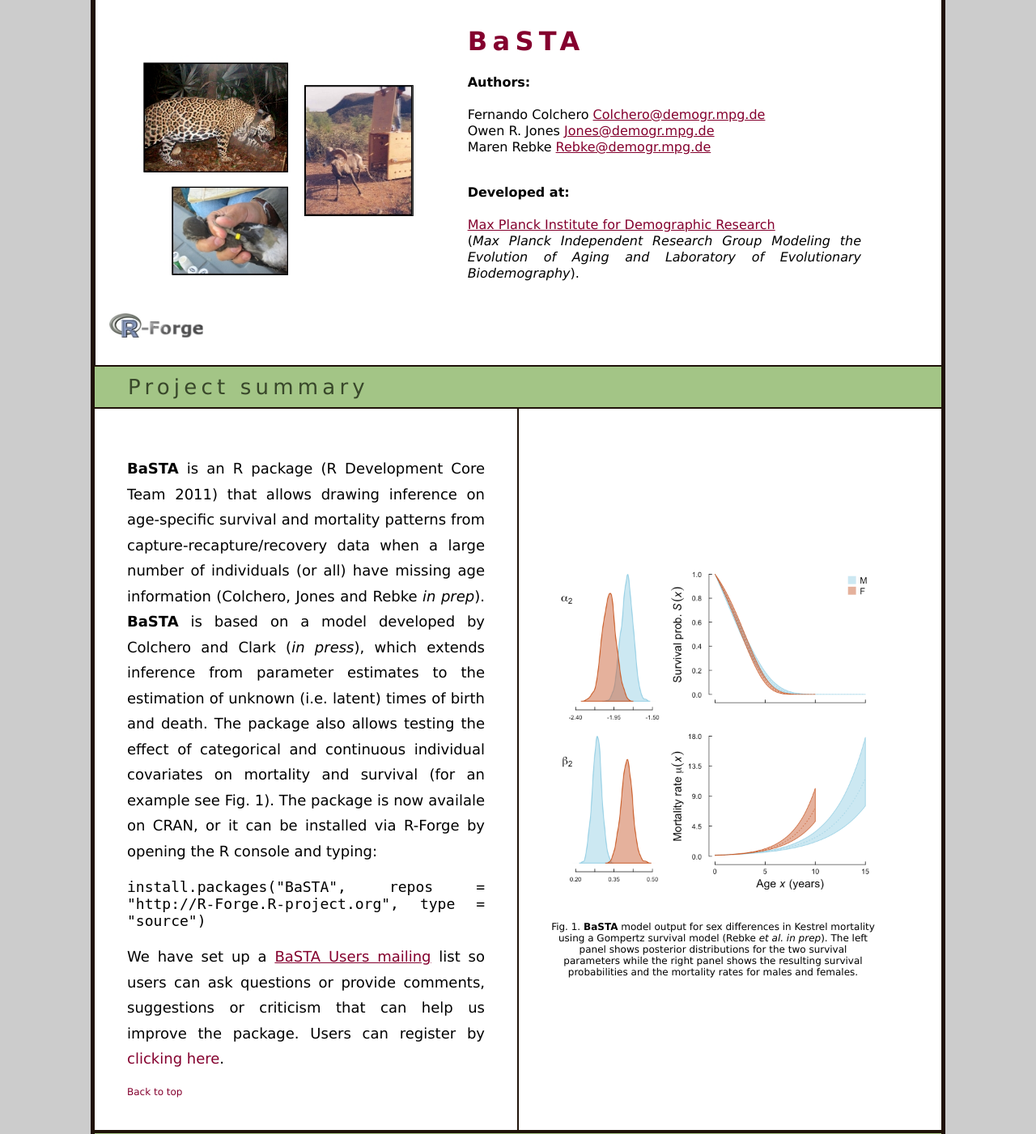
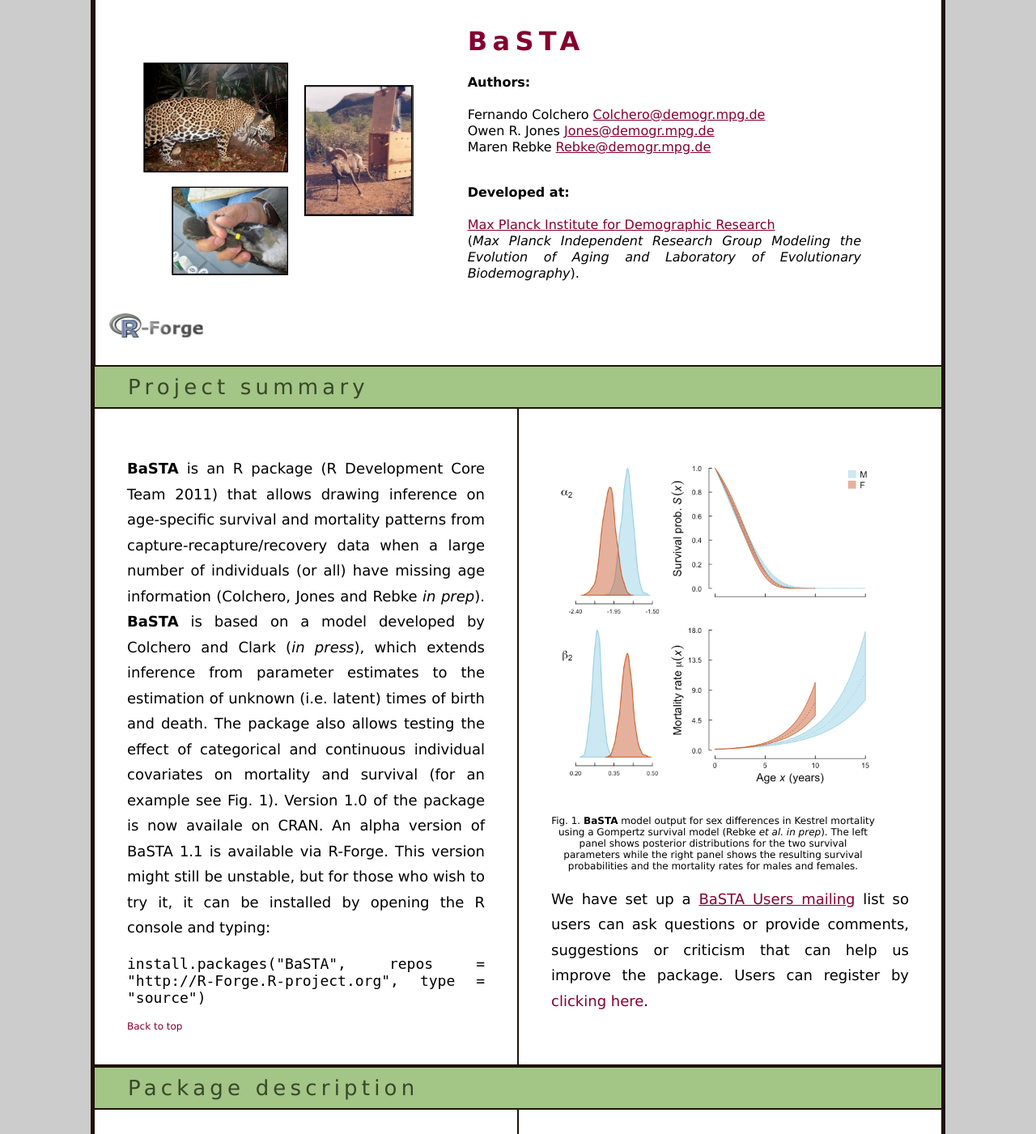
Before and after one commit to r-forge/basta, a PHP site: page / in a window 1280 px wide. Shown: the part 186-1587 px from the top of the page at 81% size. Run offline with PHP 8.4, Linux system fonts and the light colour scheme.

Commit message:
General updated information about the package and minor formatting.
git-svn-id: svn://svn.r-forge.r-project.org/svnroot/basta@478 edb9625f-4e0d-4859-8d74-9fd3b1da38cb

```diff
--- a/www/index.php
+++ b/www/index.php
@@ -93,16 +93,16 @@ echo '<?xml version="1.0" encoding="UTF-8"?>';
                 <tr class="title"><td colspan="2" class="section">Project summary</td></tr>
                 <tr style="background:#FFFFFF">
                   <td class="main">
-                    <p class="parag"><b>BaSTA</b> is an R package (R Development Core Team 2011) that allows drawing inference on age-specific survival and mortality patterns from capture-recapture/recovery data when a large number of individuals (or all) have missing age information (Colchero, Jones and Rebke <i>in prep</i>). <b>BaSTA</b> is based on a model developed by Colchero and Clark (<i>in press</i>), which extends inference from parameter estimates to the estimation of unknown (i.e. latent) times of birth and death. The package also allows testing the effect of categorical and continuous individual covariates on mortality and survival (for an example see Fig. 1). The package is now availale on CRAN, or it can be installed via R-Forge by opening the R console and typing: <br></p>
+                    <p class="parag"><b>BaSTA</b> is an R package (R Development Core Team 2011) that allows drawing inference on age-specific survival and mortality patterns from capture-recapture/recovery data when a large number of individuals (or all) have missing age information (Colchero, Jones and Rebke <i>in prep</i>). <b>BaSTA</b> is based on a model developed by Colchero and Clark (<i>in press</i>), which extends inference from parameter estimates to the estimation of unknown (i.e. latent) times of birth and death. The package also allows testing the effect of categorical and continuous individual covariates on mortality and survival (for an example see Fig. 1). Version 1.0 of the package is now availale on CRAN. An alpha version of BaSTA 1.1 is available via R-Forge. This version might still be unstable, but for those who wish to try it, it can be installed by opening the R console and typing: <br></p>
 										<p><code>install.packages("BaSTA", repos = "http://R-Forge.R-project.org", type = "source")</code>
 <br></p>
 
-										<p class="parag">We have set up a <a href="mailto:Basta-users@lists.r-forge.r-project.org"  rel="nofollow" style="color:#84002E">BaSTA Users mailing</a> list so users can ask questions or provide comments, suggestions or criticism that can help us improve the package. Users can register by <a href="https://lists.r-forge.r-project.org/cgi-bin/mailman/listinfo/basta-users"  rel="nofollow" class="intext">clicking here</a>.<br></p>
                     <a href="#top" class="totop">Back to top</a>
                   </td>
                   <td class="main">
                     <p><img style="margin:0px;padding:0px;border:none" width="400px" align="middle" src="kestrelGO.png?width=400px"><br><br></p>
                     <p class="caption">Fig. 1. <b>BaSTA</b> model output for sex differences in Kestrel mortality using a Gompertz survival model (Rebke <i>et al. in prep</i>). The left panel shows posterior distributions for the two survival parameters while the right panel shows the resulting survival probabilities and the mortality rates for males and females.</p>
+										<p class="parag">We have set up a <a href="mailto:Basta-users@lists.r-forge.r-project.org"  rel="nofollow" style="color:#84002E">BaSTA Users mailing</a> list so users can ask questions or provide comments, suggestions or criticism that can help us improve the package. Users can register by <a href="https://lists.r-forge.r-project.org/cgi-bin/mailman/listinfo/basta-users"  rel="nofollow" class="intext">clicking here</a>.<br></p>
                   </td>
                 </tr>
               </tbody>
@@ -122,7 +122,6 @@ echo '<?xml version="1.0" encoding="UTF-8"?>';
                       <li>Estimates of yearly recapture probabilities.</li>
                       <li>Estimates latent (i.e. unknown) times of birth and death.</li>
                       <li>Allows testing four different mortality functions (Exponential, Gompertz, Weibull and logistic) and to extend the model to Makeham or bathtub shapes (Gompertz 1925, Siler 1979, Cox and Oakes 1984, Pletcher 1999).</li>
-                      <li>Evaluates the effects of time-independent categorical and continuous covariates on survival.</li>
                     </ul>
                     <p><br></p>
                     <a href="#top" class="totop">Back to top</a>
@@ -131,6 +130,7 @@ echo '<?xml version="1.0" encoding="UTF-8"?>';
                     <img style="margin:0px;padding:0px;border:none;width:420px" align="middle" src="BastaGeneralChart.jpg?width=420px">
                     <p class="caption">Fig. 2. <b>BaSTA</b> general package chart.</p><br>
                     <ul>
+                      <li>Evaluates the effects of time-independent categorical and continuous covariates on survival.</li>
                       <li>Runs multiple simulations either in parallel (using package snowfall; Knaus 2010) or in series.</li>
                       <li>Calculates basic diagnostics on MCMC performance such as parameter update rates and serial autocorrelation.</li>
                       <li>Uses multiple simulations to estimate convergence (i.e. potential scale reduction factor; Gelman <i>et al.</i>2004).</li>
@@ -171,8 +171,8 @@ echo '<?xml version="1.0" encoding="UTF-8"?>';
                 <tr style="background:#FFFFFF">
                   <td style="vertical-align:middle;padding:40px" width="420px">
                     <p class="Refs">Clark, J.S. (2007) <b>Models for ecological data</b>. Princeton University Press, Princeton, New Jersey, USA.<br><br></p>
-                    <p class="Refs">Colchero, F. and J.S. Clark (2011) <b>Bayesian inference on age-specific survival for censored and truncated data.</b> <i>Journal of Animal Ecology.</i> doi: 10.1111/ j.1365-2656.2011.01898.x (<a href="http://onlinelibrary.wiley.com/doi/10.1111/j.1365-2656.2011.01898.x/abstract">publication</a>).<br><br></p>
-                    <p class="Refs">Colchero, F., O.R. Jones and M. Rebke (<i>In progress</i>) <b>BaSTA: an R package to estimate survival and mortality from incomplete mark-recapture data with covariates.</b><br><br></p>
+                    <p class="Refs">Colchero, F. and J.S. Clark (2011) <b>Bayesian inference on age-specific survival for censored and truncated data.</b> <i>Journal of Animal Ecology,</i> 81, 139-149 (<a href="http://onlinelibrary.wiley.com/doi/10.1111/j.1365-2656.2011.01898.x/abstract" rel="nofollow" style="color:#84002E" target="_blank">publication</a>).<br><br></p>
+                    <p class="Refs">Colchero, F., O.R. Jones and M. Rebke (<i>Submitted</i>) <b>BaSTA: an R package for Bayesian estimation of age-specific survival from incomplete mark-recapture/recovery data with covariates.</b><br><br></p>
 										<p class="Refs">Cox, D. R., and Oakes D. (1984) <b>Analysis of Survival Data</b>. Chapman and Hall, London.</b><br><br></p>
                     <p class="Refs">Gimenez, O., Bonner, S., King, R., Parker, R.A., Brooks, S.P., Jamieson, L.E., Grosbois, V., Morgan, B.J.T., Thomas, L. (2009) <b>WinBUGS for population ecologists: Bayesian modeling using Markov Chain Monte Carlo methods</b>. <u>In</u><i> Modeling Demographic Processes in Marked Populations. Ecological and Environmental Statistics Series, vol 3</i> (eds D.L. Thomson, E.G. Cooch &amp; M.J. Conroy), pp. 883-915. Springer, Berlin, Germany.<br><br></p>
 
```
